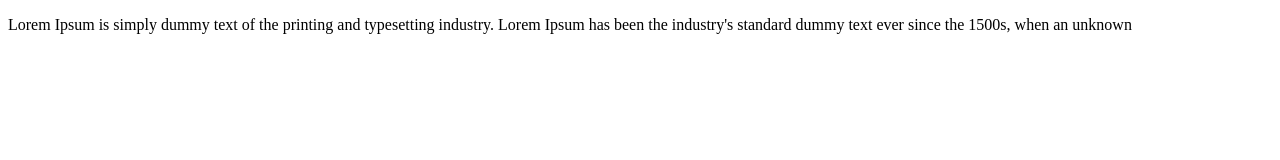
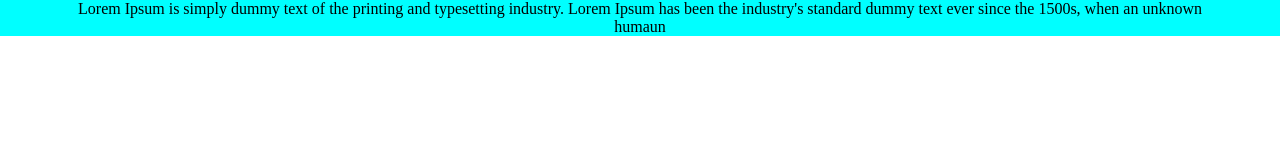
Before and after one commit to kobir2/my-first-git-website, a plain HTML site: page index.html in a window 1280 px wide. Drawn offline with Linux system fonts and the light colour scheme.

Commit message:
this is my first

```diff
--- a/index.html
+++ b/index.html
@@ -4,6 +4,7 @@
     <meta charset="UTF-8">
     <meta name="viewport" content="width=device-width, initial-scale=1.0">
     <title>my-first-git-website</title>
+    <link rel="stylesheet" href="./style.css">
 </head>
 <body>
     <div class="main">
@@ -12,6 +13,9 @@
             industry. Lorem Ipsum has been the industry's
             standard dummy text ever since the 1500s, when an unknown
         </p>
+        <ul>
+            <li>humaun</li>
+        </ul>
     </div>
 </body>
 </html>
--- /dev/null
+++ b/style.css
@@ -0,0 +1,12 @@
+*{
+    padding: 0;
+    margin: 0;
+    box-sizing: border-box;
+
+}
+
+.main{
+    width: 100%;
+    background-color: aqua;
+    text-align: center;
+}
```
